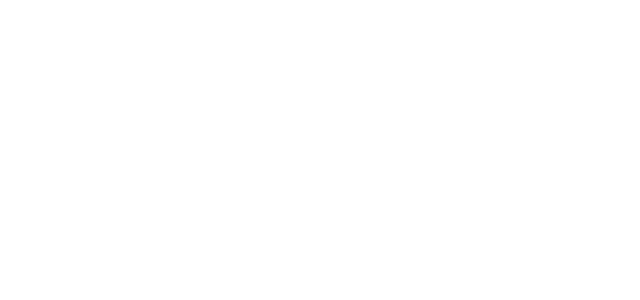
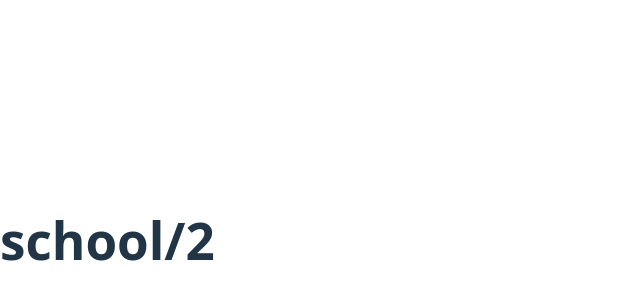
Before and after one commit to pramodkgriet05/gitschrsbdydb001, a React (Vite) app: page /home/school/1/2 in a window 1280 px wide. Before the commit this address had no page. Shown: the part 160-460 px from the top of the page, without its empty margins (0-640 px from the left). Built offline with nearby package versions, Linux system fonts and the light colour scheme.

Commit message:
check routing01

```diff
--- a/src/App.jsx
+++ b/src/App.jsx
@@ -5,6 +5,8 @@ import Home from './home/Home';
 import { BrowserRouter, Route, Routes } from 'react-router-dom';
 import Login from './login/Login';
 import School from './school/School';
+import School_1 from './school/School/School_1';
+import School_1_2 from './school/School/School_1_2';
 
 
 function App() {
@@ -14,6 +16,8 @@ function App() {
         <Route path="/" element={<Home />} />
          <Route path="/login" element={<Login />} />
           <Route path="/home/school" element={<School />} />
+            <Route path="/home/school/1" element={<School_1 />} />
+              <Route path="/home/school/1/2" element={<School_1_2 />} />
 
       </Routes>
     </BrowserRouter>
--- /dev/null
+++ b/src/school/School/School_1.jsx
@@ -0,0 +1,7 @@
+function School_1()
+{
+    return(
+        <div><h1>school/1</h1></div>
+    )
+}
+export default School_1
--- /dev/null
+++ b/src/school/School/School_1_2.jsx
@@ -0,0 +1,7 @@
+function School_1_2()
+{
+    return(
+       <div><h1>school/2</h1></div>
+    )
+}
+export default School_1_2
```
